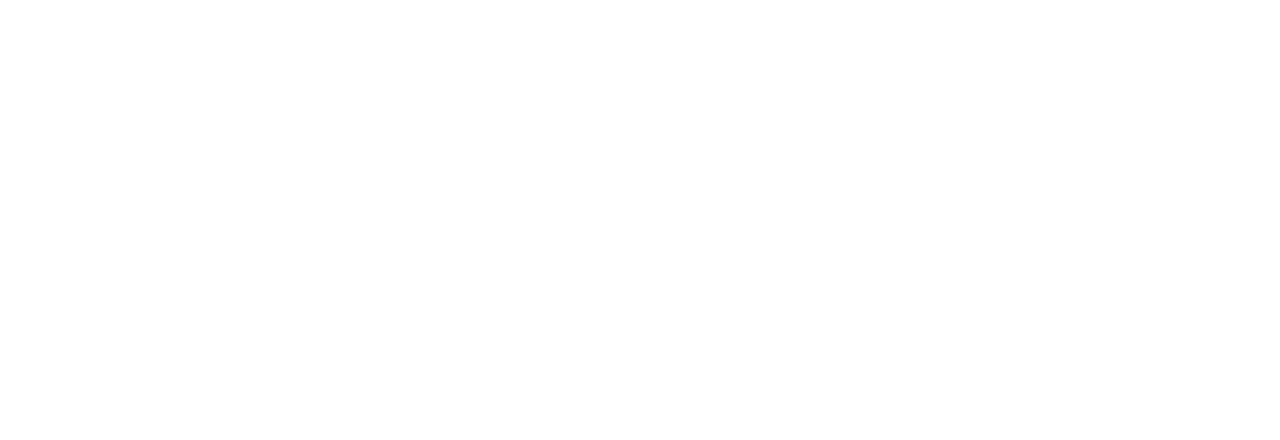
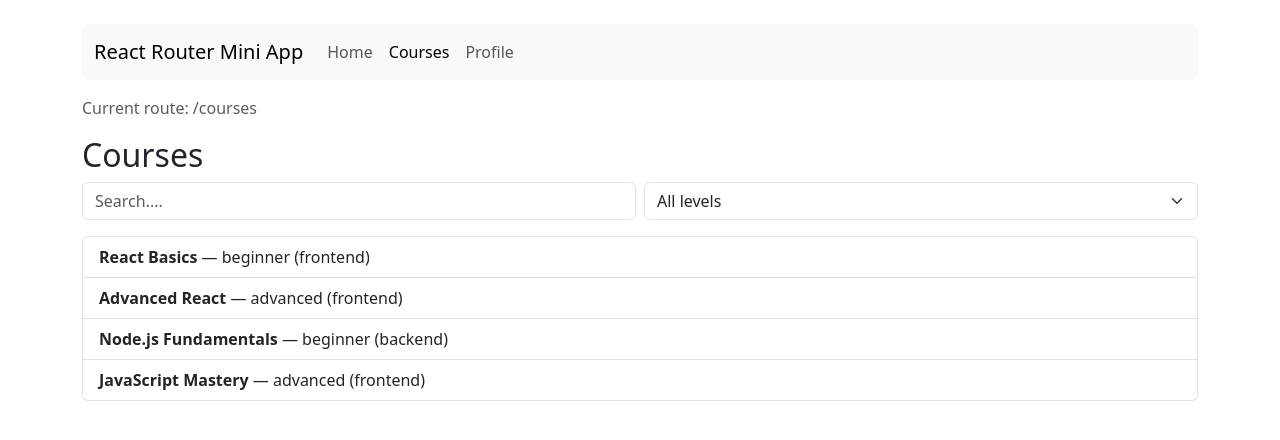
Before and after one commit to Tyrae1/reactcurserepo, a React (Vite) app: page /courses in a window 1280 px wide. Shown: the top 440 px of the page. Built offline with nearby package versions, Linux system fonts and the light colour scheme.

Commit message:
Finished hw-14

```diff
--- a/package.json
+++ b/package.json
@@ -10,8 +10,11 @@
     "preview": "vite preview"
   },
   "dependencies": {
+    "bootstrap": "^5.3.8",
     "react": "^19.2.0",
-    "react-dom": "^19.2.0"
+    "react-bootstrap": "^2.10.10",
+    "react-dom": "^19.2.0",
+    "react-router-dom": "^7.9.6"
   },
   "devDependencies": {
     "@eslint/js": "^9.39.1",
--- a/src/App.jsx
+++ b/src/App.jsx
@@ -1,11 +1,39 @@
-import { useState } from 'react';
+import { NavLink, Routes, Route, Link, useLocation } from "react-router-dom";
+import Home from "./pages/Home";
+import Courses from "./pages/Courses";
+import CourseDetails from "./pages/CourseDetails";
+import Profile from "./pages/Profile";
+import {Navbar, Nav, Container} from "react-bootstrap";
 
-function App() {
-  return (
-    <>
-
-    </>
-  )
+export default function App() {
+    const location = useLocation();
+    return (
+    <Container className="mt-4">
+      <Navbar className="mb-3 rounded" bg="light" expand="md">
+        <Container>
+          <Navbar.Brand as={Link} to="/">
+            React Router Mini App
+          </Navbar.Brand>
+          <Nav className="me-auto">
+            <Nav.Link to="/" as={NavLink}>
+              Home
+            </Nav.Link>
+            <Nav.Link to="/courses" as={NavLink}>
+              Courses
+            </Nav.Link>
+            <Nav.Link to="/profile" as={NavLink}>
+              Profile
+            </Nav.Link>
+          </Nav>
+        </Container>
+      </Navbar>
+        <p className="text-muted">Current route: {location.pathname}</p>
+      <Routes>
+        <Route path="/" element={<Home />} />
+        <Route path="/courses" element={<Courses />} />
+        <Route path="/courses/:id" element={<CourseDetails />} />
+        <Route path="/profile" element={<Profile />} />
+      </Routes>
+    </Container>
+  );
 }
-
-export default App
--- /dev/null
+++ b/src/data/courses.js
@@ -0,0 +1,8 @@
+
+
+export const courses = [
+    { id: 1, title: "React Basics", level: "beginner", category: "frontend" },
+    { id: 2, title: "Advanced React", level: "advanced", category: "frontend" },
+    { id: 3, title: "Node.js Fundamentals", level: "beginner", category: "backend" },
+    { id: 4, title: "JavaScript Mastery", level: "advanced", category: "frontend" }
+];
--- a/src/main.jsx
+++ b/src/main.jsx
@@ -1,9 +1,13 @@
-import { StrictMode } from 'react'
-import { createRoot } from 'react-dom/client'
+import React from 'react';
+import ReactDOM from 'react-dom/client';
 import App from './App.jsx'
+import { BrowserRouter} from "react-router-dom";
+import 'bootstrap/dist/css/bootstrap.min.css';
 
-createRoot(document.getElementById('root')).render(
-  <StrictMode>
-    <App />
-  </StrictMode>,
-)
+ReactDOM.createRoot(document.getElementById("root")).render(
+    <React.StrictMode>
+        <BrowserRouter>
+            <App />
+        </BrowserRouter>
+    </React.StrictMode>
+);
--- /dev/null
+++ b/src/pages/CourseDetails.jsx
@@ -0,0 +1,23 @@
+import {useNavigate, useParams} from 'react-router-dom';
+import {courses} from "../data/courses.js";
+
+export default function CourseDetails() {
+    const {id} = useParams();
+    const navigate = useNavigate();
+
+    const course = courses.find(c => c.id === Number(id));
+
+    if (!course) {
+        return <p>Course not found</p>
+    }
+    return (
+        <div>
+            <h2>{course.title}</h2>
+            <p>Level: {course.level}</p>
+            <p>Category: {course.category}</p>
+            <button onClick={() => navigate(-1)}>
+                Back
+            </button>
+        </div>
+    );
+}
--- /dev/null
+++ b/src/pages/Courses.jsx
@@ -0,0 +1,72 @@
+import {courses} from "../data/courses.js";
+import {Link, useSearchParams} from "react-router-dom";
+import "bootstrap/dist/css/bootstrap.min.css";
+import {Col, Form, ListGroup, Row} from "react-bootstrap";
+
+export default function Courses() {
+    const [searchParams, setSearchParams] = useSearchParams();
+    const search = searchParams.get("search") || "";
+    const level = searchParams.get("level") || "all";
+    console.log("search =", search, "level =", level);
+    const filteredCourses = courses.filter(course => {
+        const matchesSearch = course.title
+            .toLowerCase()
+            .includes(search.toLowerCase());
+        const matchesLevel = level === "all" ? true : course.level === level;
+        return matchesSearch && matchesLevel;
+    });
+    return (
+        <div>
+            <h2>Courses</h2>
+            <Form className="mb-3">
+                <Row className="g-2">
+                    <Col md={6}>
+                        <Form.Control
+                            type="text"
+                            placeholder="Search...."
+                            value={search}
+                            onChange={(e) => {
+                                const value = e.target.value;
+                                setSearchParams(params => {
+                                    if (value) params.set("search", value);
+                                    else params.delete("search");
+                                    params.set("level", level);
+                                    return params;
+                                });
+                            }}
+                            />
+                    </Col>
+                    <Col md={6}>
+                        <Form.Select
+                            value={level}
+                            onChange={(e) => {
+                                const value = e.target.value;
+                                setSearchParams(params => {
+                                    params.set("level", value);
+                                    if (search) params.set("search", search);
+                                    return params;
+                                });
+                            }}
+                            >
+                            <option value="all">All levels</option>
+                            <option value="beginner">Beginner</option>
+                            <option value="advanced">Advanced</option>
+                        </Form.Select>
+                    </Col>
+                </Row>
+            </Form>
+            <ListGroup>
+                {filteredCourses.map(course => (
+                    <ListGroup.Item
+                        key={course.id}
+                    action
+                    as={Link}
+                    to={`/courses/${course.id}`}
+                    >
+                        <strong>{course.title}</strong> — {course.level} ({course.category})
+                    </ListGroup.Item>
+                ))}
+            </ListGroup>
+        </div>
+    );
+}
--- /dev/null
+++ b/src/pages/Home.jsx
@@ -0,0 +1,21 @@
+import { Button, Card } from "react-bootstrap";
+import { Link } from "react-router-dom";
+
+export default function Home() {
+    return (
+        <div>
+            <h2>Home Page</h2>
+            <p className="mb-3">Welcome! Took your page:</p>
+            <Card className="p-3">
+                <div className="d-flex gap-2">
+                    <Button as={Link} to="/courses" variant="primary">
+                        Course list
+                    </Button>
+                    <Button as={Link} to="/profile" variant="primary">
+                        User Profile
+                    </Button>
+                </div>
+            </Card>
+        </div>
+    );
+}
--- /dev/null
+++ b/src/pages/Profile.jsx
@@ -0,0 +1,15 @@
+import {useNavigate} from "react-router-dom";
+import {Button} from "react-bootstrap";
+
+export default function Profile() {
+    const navigate = useNavigate();
+    return (
+        <div>
+            <h2>Profile page</h2>
+            <p>Some user info....</p>
+            <Button onClick={() => navigate("/courses")}>
+                To courses
+            </Button>
+        </div>
+    );
+}
```
Also changed, not shown: 1 other file (tests, documents, lock files or other folders).
